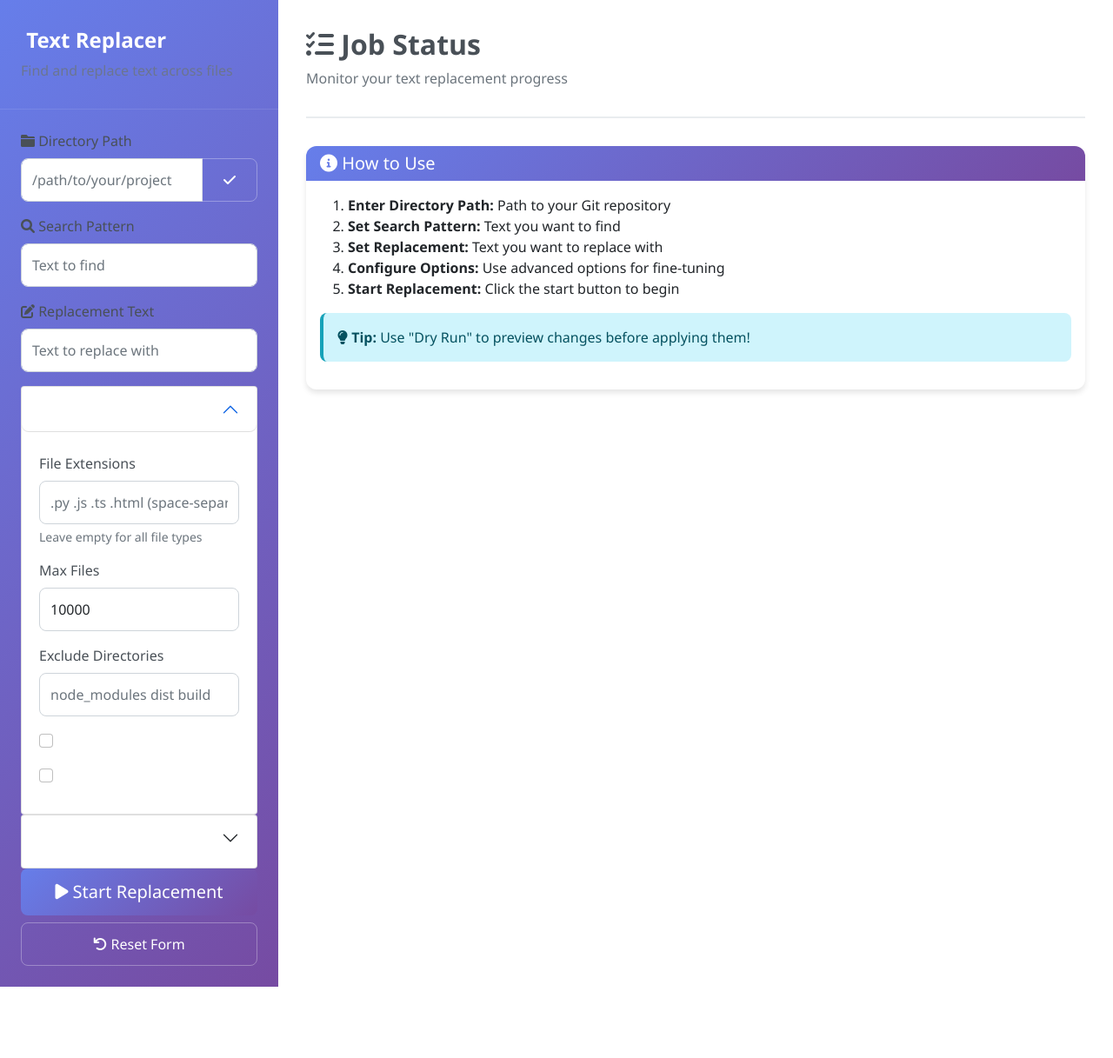
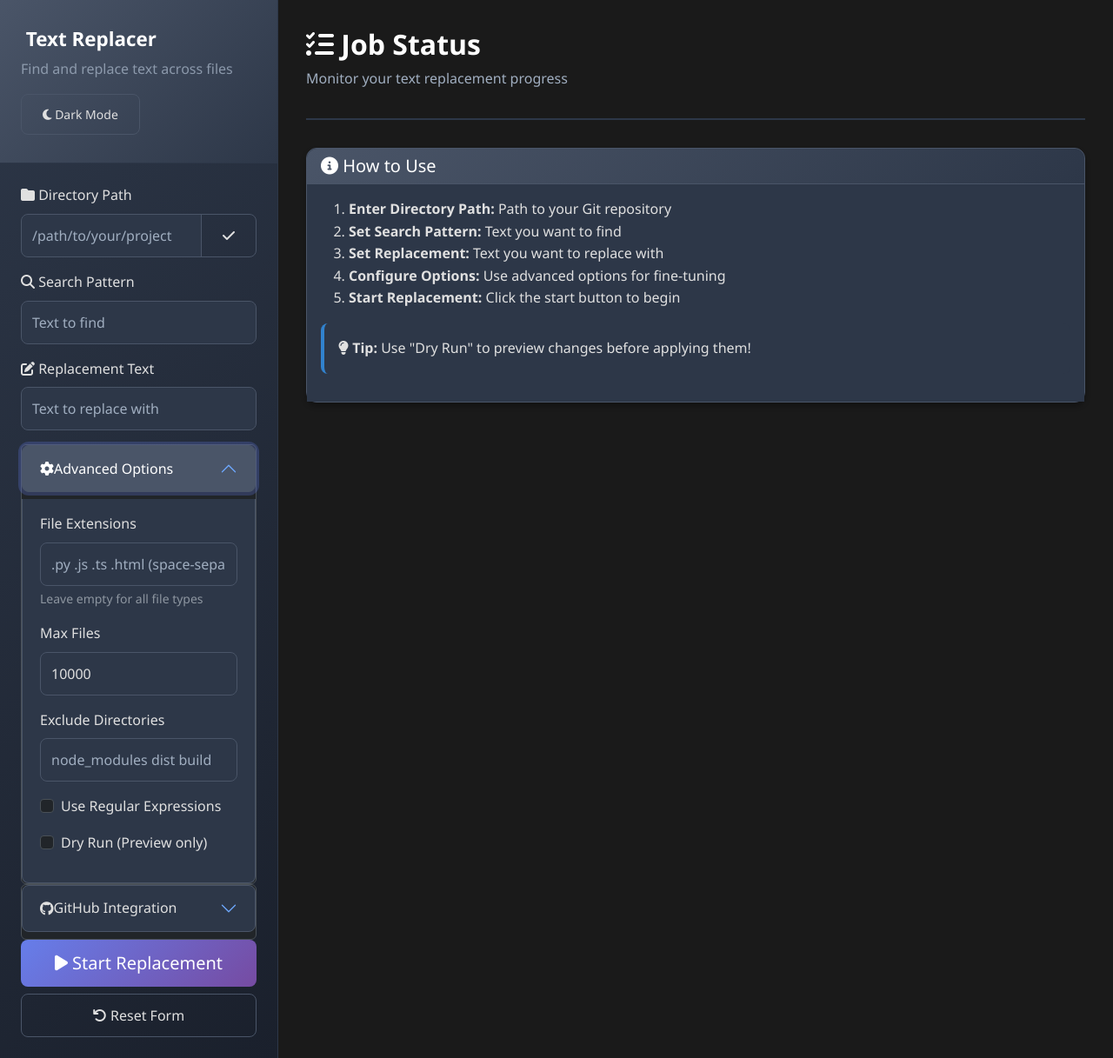
Before and after one commit to ShreyashM17/automater, a Flask app: page / in a window 1280 px wide, after a click on "Advanced Options". Shown: the whole page at 87% size. Before the commit the page ends 1135 px from the top, so only its background shows below. Run offline with Flask 2, Linux system fonts and the light colour scheme.

Commit message:
styles changed

```diff
--- a/static/css/style.css
+++ b/static/css/style.css
@@ -1,141 +1,187 @@
-/* Custom styles for Text Replacer UI */
+/* Dark Mode Text Replacer UI */
+
+/* Reset and base styles */
+* {
+    margin: 0;
+    padding: 0;
+    box-sizing: border-box;
+}
 
 body {
-    background-color: #f8f9fa;
     font-family: 'Segoe UI', Tahoma, Geneva, Verdana, sans-serif;
+    line-height: 1.6;
+    color: #e0e0e0;
+    background-color: #1a1a1a;
+    transition: all 0.3s ease;
 }
 
+/* Sidebar */
 .sidebar {
-    background: linear-gradient(135deg, #667eea 0%, #764ba2 100%);
-    color: white;
+    background: linear-gradient(135deg, #2d3748 0%, #1a202c 100%);
+    color: #e0e0e0;
     min-height: 100vh;
     padding: 0;
-    box-shadow: 2px 0 10px rgba(0,0,0,0.1);
+    box-shadow: 2px 0 15px rgba(0,0,0,0.3);
+    border-right: 1px solid #2d3748;
 }
 
 .sidebar-header {
     padding: 2rem 1.5rem;
-    border-bottom: 1px solid rgba(255,255,255,0.1);
+    border-bottom: 1px solid #2d3748;
+    background: linear-gradient(135deg, #4a5568 0%, #2d3748 100%);
 }
 
 .sidebar-header h4 {
     margin: 0;
     font-weight: 600;
-    color: white;
+    color: #ffffff;
+    font-size: 1.4rem;
 }
 
 .sidebar-header p {
     margin: 0.5rem 0 0 0;
     opacity: 0.8;
+    color: #a0aec0;
 }
 
 .sidebar-content {
     padding: 1.5rem;
 }
 
+/* Main content */
 .main-content {
     padding: 2rem;
-    background-color: white;
+    background-color: #1a1a1a;
     min-height: 100vh;
+    color: #e0e0e0;
 }
 
 .content-header {
     margin-bottom: 2rem;
     padding-bottom: 1rem;
-    border-bottom: 2px solid #e9ecef;
+    border-bottom: 2px solid #2d3748;
 }
 
 .content-header h2 {
-    color: #495057;
+    color: #ffffff;
     font-weight: 600;
+    font-size: 2rem;
 }
 
+/* Form elements */
 .form-label {
     font-weight: 500;
-    color: #495057;
+    color: #e0e0e0;
     margin-bottom: 0.5rem;
 }
 
 .form-control {
     border-radius: 8px;
-    border: 1px solid #ced4da;
+    border: 1px solid #4a5568;
     padding: 0.75rem;
     transition: all 0.3s ease;
+    background-color: #2d3748;
+    color: #e0e0e0;
 }
 
 .form-control:focus {
     border-color: #667eea;
     box-shadow: 0 0 0 0.2rem rgba(102, 126, 234, 0.25);
+    background-color: #2d3748;
+    color: #e0e0e0;
 }
 
+.form-control::placeholder {
+    color: #a0aec0;
+}
+
+/* Buttons */
 .btn {
     border-radius: 8px;
     padding: 0.75rem 1.5rem;
     font-weight: 500;
     transition: all 0.3s ease;
+    border: none;
 }
 
 .btn-primary {
     background: linear-gradient(135deg, #667eea 0%, #764ba2 100%);
-    border: none;
+    color: white;
 }
 
 .btn-primary:hover {
     transform: translateY(-2px);
     box-shadow: 0 4px 15px rgba(102, 126, 234, 0.4);
+    background: linear-gradient(135deg, #5a67d8 0%, #6b46c1 100%);
 }
 
 .btn-outline-secondary {
-    border-color: rgba(255,255,255,0.3);
-    color: white;
+    border: 1px solid #4a5568;
+    color: #e0e0e0;
+    background-color: transparent;
 }
 
 .btn-outline-secondary:hover {
-    background-color: rgba(255,255,255,0.1);
-    border-color: rgba(255,255,255,0.5);
-    color: white;
+    background-color: #4a5568;
+    border-color: #667eea;
+    color: #ffffff;
 }
 
+/* Accordion */
 .accordion-button {
-    background-color: rgba(255,255,255,0.1);
-    color: white;
-    border: none;
+    background-color: #2d3748;
+    color: #e0e0e0;
+    border: 1px solid #4a5568;
     border-radius: 8px !important;
     margin-bottom: 0.5rem;
 }
 
 .accordion-button:not(.collapsed) {
-    background-color: rgba(255,255,255,0.2);
-    color: white;
+    background-color: #4a5568;
+    color: #ffffff;
+    box-shadow: 0 0 0 0.25rem rgba(102, 126, 234, 0.25);
 }
 
 .accordion-button:focus {
-    box-shadow: 0 0 0 0.25rem rgba(255,255,255,0.25);
+    box-shadow: 0 0 0 0.25rem rgba(102, 126, 234, 0.25);
+    border-color: #667eea;
 }
 
 .accordion-body {
-    background-color: rgba(255,255,255,0.1);
+    background-color: #2d3748;
+    border: 1px solid #4a5568;
+    border-top: none;
     border-radius: 0 0 8px 8px;
-    color: white;
+    color: #e0e0e0;
 }
 
+/* Cards */
 .card {
-    border: none;
+    border: 1px solid #4a5568;
     border-radius: 12px;
-    box-shadow: 0 4px 6px rgba(0,0,0,0.1);
+    box-shadow: 0 4px 6px rgba(0,0,0,0.3);
     margin-bottom: 1.5rem;
+    background-color: #2d3748;
 }
 
 .card-header {
-    background: linear-gradient(135deg, #667eea 0%, #764ba2 100%);
-    color: white;
+    background: linear-gradient(135deg, #4a5568 0%, #2d3748 100%);
+    color: #ffffff;
     border-radius: 12px 12px 0 0 !important;
     border: none;
+    border-bottom: 1px solid #4a5568;
 }
 
+.card-body {
+    background-color: #2d3748;
+    color: #e0e0e0;
+}
+
+/* Progress bar */
 .progress {
     border-radius: 10px;
-    background-color: #e9ecef;
+    background-color: #4a5568;
+    height: 8px;
 }
 
 .progress-bar {
@@ -143,36 +189,84 @@ body {
     border-radius: 10px;
 }
 
+/* Badges */
 .badge {
     font-size: 0.9rem;
     padding: 0.5rem 1rem;
     border-radius: 20px;
 }
 
+.badge-success {
+    background-color: #38a169;
+    color: white;
+}
+
+.badge-danger {
+    background-color: #e53e3e;
+    color: white;
+}
+
+.badge-warning {
+    background-color: #d69e2e;
+    color: white;
+}
+
+.badge-info {
+    background-color: #3182ce;
+    color: white;
+}
+
+/* Alerts */
 .alert {
     border: none;
     border-radius: 8px;
-    border-left: 4px solid #17a2b8;
+    border-left: 4px solid #3182ce;
+    background-color: #2d3748;
+    color: #e0e0e0;
 }
 
+.alert-success {
+    border-left-color: #38a169;
+    background-color: #22543d;
+}
+
+.alert-danger {
+    border-left-color: #e53e3e;
+    background-color: #742a2a;
+}
+
+.alert-warning {
+    border-left-color: #d69e2e;
+    background-color: #744210;
+}
+
+/* Toast notifications */
 .toast {
     border-radius: 8px;
-    box-shadow: 0 4px 15px rgba(0,0,0,0.2);
+    box-shadow: 0 4px 15px rgba(0,0,0,0.4);
+    background-color: #2d3748;
+    color: #e0e0e0;
+}
+
+.toast-header {
+    background-color: #4a5568;
+    color: #ffffff;
+    border-bottom: 1px solid #2d3748;
 }
 
 /* Status indicators */
 .status-valid {
-    color: #28a745;
+    color: #68d391;
     font-weight: 500;
 }
 
 .status-invalid {
-    color: #dc3545;
+    color: #fc8181;
     font-weight: 500;
 }
 
 .status-warning {
-    color: #ffc107;
+    color: #f6e05e;
     font-weight: 500;
 }
 
@@ -183,12 +277,94 @@ body {
     height: 20px;
     border: 3px solid rgba(255,255,255,.3);
     border-radius: 50%;
-    border-top-color: #fff;
+    border-top-color: #667eea;
     animation: spin 1s ease-in-out infinite;
 }
 
 @keyframes spin {
     to { transform: rotate(360deg); }
+}
+
+/* Tables */
+.table {
+    margin-bottom: 0;
+    color: #e0e0e0;
+    background-color: #2d3748;
+}
+
+.table th {
+    background-color: #4a5568;
+    border-top: none;
+    font-weight: 600;
+    color: #ffffff;
+    border-color: #2d3748;
+}
+
+.table td {
+    border-color: #4a5568;
+    color: #e0e0e0;
+}
+
+.table-striped tbody tr:nth-of-type(odd) {
+    background-color: rgba(255,255,255,0.05);
+}
+
+/* File list styling */
+.file-list {
+    max-height: 300px;
+    overflow-y: auto;
+    border: 1px solid #4a5568;
+    border-radius: 8px;
+    padding: 1rem;
+    background-color: #2d3748;
+}
+
+.file-item {
+    padding: 0.5rem;
+    border-bottom: 1px solid #4a5568;
+    font-family: 'Courier New', monospace;
+    font-size: 0.9rem;
+    color: #e0e0e0;
+}
+
+.file-item:last-child {
+    border-bottom: none;
+}
+
+.file-item .badge {
+    font-size: 0.75rem;
+    margin-left: 0.5rem;
+}
+
+/* Form validation styles */
+.is-valid {
+    border-color: #68d391;
+}
+
+.is-invalid {
+    border-color: #fc8181;
+}
+
+/* Custom scrollbar */
+.sidebar::-webkit-scrollbar,
+.file-list::-webkit-scrollbar {
+    width: 6px;
+}
+
+.sidebar::-webkit-scrollbar-track,
+.file-list::-webkit-scrollbar-track {
+    background: rgba(255,255,255,0.1);
+}
+
+.sidebar::-webkit-scrollbar-thumb,
+.file-list::-webkit-scrollbar-thumb {
+    background: rgba(255,255,255,0.3);
+    border-radius: 3px;
+}
+
+.sidebar::-webkit-scrollbar-thumb:hover,
+.file-list::-webkit-scrollbar-thumb:hover {
+    background: rgba(255,255,255,0.5);
 }
 
 /* Responsive design */
@@ -204,69 +380,54 @@ body {
     .sidebar-content {
         padding: 1rem;
     }
+
+    .content-header h2 {
+        font-size: 1.5rem;
+    }
 }
 
-/* Custom scrollbar */
-.sidebar::-webkit-scrollbar {
-    width: 6px;
+/* Additional dark mode enhancements */
+.text-muted {
+    color: #a0aec0 !important;
 }
 
-.sidebar::-webkit-scrollbar-track {
-    background: rgba(255,255,255,0.1);
+.border {
+    border-color: #4a5568 !important;
 }
 
-.sidebar::-webkit-scrollbar-thumb {
-    background: rgba(255,255,255,0.3);
-    border-radius: 3px;
+.border-top {
+    border-top-color: #4a5568 !important;
 }
 
-.sidebar::-webkit-scrollbar-thumb:hover {
-    background: rgba(255,255,255,0.5);
+.border-bottom {
+    border-bottom-color: #4a5568 !important;
 }
 
-/* Form validation styles */
-.is-valid {
-    border-color: #28a745;
+/* Hover effects */
+.card:hover {
+    box-shadow: 0 8px 25px rgba(0,0,0,0.4);
+    transform: translateY(-2px);
+    transition: all 0.3s ease;
 }
 
-.is-invalid {
-    border-color: #dc3545;
+.btn:hover {
+    transform: translateY(-1px);
 }
 
-/* Results table */
-.table {
-    margin-bottom: 0;
+/* Focus states */
+.form-control:focus,
+.btn:focus {
+    outline: none;
+    box-shadow: 0 0 0 0.2rem rgba(102, 126, 234, 0.25);
 }
 
-.table th {
-    background-color: #f8f9fa;
-    border-top: none;
-    font-weight: 600;
-    color: #495057;
+/* Selection */
+::selection {
+    background-color: #667eea;
+    color: white;
 }
 
-/* File list styling */
-.file-list {
-    max-height: 300px;
-    overflow-y: auto;
-    border: 1px solid #dee2e6;
-    border-radius: 8px;
-    padding: 1rem;
-    background-color: #f8f9fa;
+::-moz-selection {
+    background-color: #667eea;
+    color: white;
 }
-
-.file-item {
-    padding: 0.5rem;
-    border-bottom: 1px solid #dee2e6;
-    font-family: 'Courier New', monospace;
-    font-size: 0.9rem;
-}
-
-.file-item:last-child {
-    border-bottom: none;
-}
-
-.file-item .badge {
-    font-size: 0.75rem;
-    margin-left: 0.5rem;
-}
--- a/static/js/app.js
+++ b/static/js/app.js
@@ -10,6 +10,7 @@ class TextReplacerUI {
     init() {
         this.bindEvents();
         this.loadSavedSettings();
+        this.initDarkMode();
     }
 
     bindEvents() {
@@ -192,7 +193,7 @@ class TextReplacerUI {
                         <p class="mb-3">Preview of changes that would be made:</p>
                         <div class="row">
                             <div class="col-md-4">
-                                <div class="card bg-light">
+                                <div class="card">
                                     <div class="card-body text-center">
                                         <h3 class="text-primary">${result.files_processed || 0}</h3>
                                         <p class="mb-0">Files Processed</p>
@@ -200,7 +201,7 @@ class TextReplacerUI {
                                 </div>
                             </div>
                             <div class="col-md-4">
-                                <div class="card bg-light">
+                                <div class="card">
                                     <div class="card-body text-center">
                                         <h3 class="text-success">${result.files_changed || 0}</h3>
                                         <p class="mb-0">Files Changed</p>
@@ -208,7 +209,7 @@ class TextReplacerUI {
                                 </div>
                             </div>
                             <div class="col-md-4">
-                                <div class="card bg-light">
+                                <div class="card">
                                     <div class="card-body text-center">
                                         <h3 class="text-warning">${result.total_replacements || 0}</h3>
                                         <p class="mb-0">Total Replacements</p>
@@ -308,6 +309,57 @@ class TextReplacerUI {
             }
         }
     }
+
+    initDarkMode() {
+        // Add dark mode toggle to sidebar header
+        const sidebarHeader = document.querySelector('.sidebar-header');
+        const darkModeToggle = document.createElement('div');
+        darkModeToggle.className = 'dark-mode-toggle mt-3';
+        darkModeToggle.innerHTML = `
+            <button class="btn btn-outline-secondary btn-sm" id="darkModeToggle">
+                <i class="fas fa-moon"></i> Dark Mode
+            </button>
+        `;
+        sidebarHeader.appendChild(darkModeToggle);
+
+        // Bind dark mode toggle event
+        document.getElementById('darkModeToggle').addEventListener('click', () => {
+            this.toggleDarkMode();
+        });
+
+        // Load saved dark mode preference
+        const isDarkMode = localStorage.getItem('darkMode') === 'true';
+        if (isDarkMode) {
+            this.enableDarkMode();
+        }
+    }
+
+    toggleDarkMode() {
+        const isDarkMode = document.documentElement.getAttribute('data-bs-theme') === 'dark';
+        if (isDarkMode) {
+            this.disableDarkMode();
+        } else {
+            this.enableDarkMode();
+        }
+    }
+
+    enableDarkMode() {
+        document.documentElement.setAttribute('data-bs-theme', 'dark');
+        localStorage.setItem('darkMode', 'true');
+        const toggleBtn = document.getElementById('darkModeToggle');
+        toggleBtn.innerHTML = '<i class="fas fa-sun"></i> Light Mode';
+        toggleBtn.classList.remove('btn-outline-secondary');
+        toggleBtn.classList.add('btn-outline-warning');
+    }
+
+    disableDarkMode() {
+        document.documentElement.setAttribute('data-bs-theme', 'light');
+        localStorage.setItem('darkMode', 'false');
+        const toggleBtn = document.getElementById('darkModeToggle');
+        toggleBtn.innerHTML = '<i class="fas fa-moon"></i> Dark Mode';
+        toggleBtn.classList.remove('btn-outline-warning');
+        toggleBtn.classList.add('btn-outline-secondary');
+    }
 }
 
 // Initialize the UI when the page loads
--- a/templates/index.html
+++ b/templates/index.html
@@ -1,12 +1,13 @@
 <!DOCTYPE html>
-<html lang="en">
+<html lang="en" data-bs-theme="dark">
 <head>
     <meta charset="UTF-8">
     <meta name="viewport" content="width=device-width, initial-scale=1.0">
-    <title>Text Replacer Tool</title>
-    <link href="https://cdn.jsdelivr.net/npm/bootstrap@5.1.3/dist/css/bootstrap.min.css" rel="stylesheet">
-    <link href="https://cdnjs.cloudflare.com/ajax/libs/font-awesome/6.0.0/css/all.min.css" rel="stylesheet">
+    <title>Text Replacer Tool - Dark Mode</title>
+    <link href="https://cdn.jsdelivr.net/npm/bootstrap@5.3.0/dist/css/bootstrap.min.css" rel="stylesheet">
+    <link href="https://cdnjs.cloudflare.com/ajax/libs/font-awesome/6.4.0/css/all.min.css" rel="stylesheet">
     <link href="{{ url_for('static', filename='css/style.css') }}" rel="stylesheet">
+    <meta name="color-scheme" content="dark">
 </head>
 <body>
     <div class="container-fluid">
```
